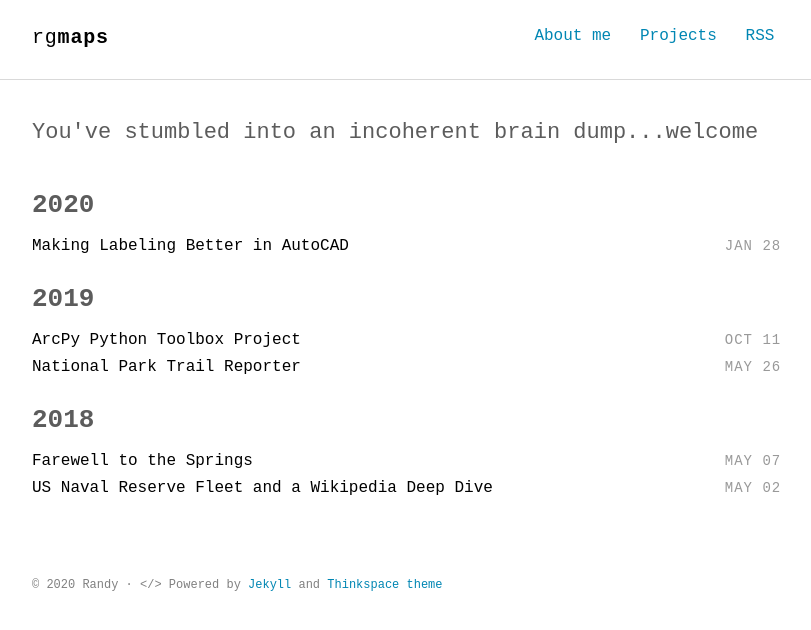
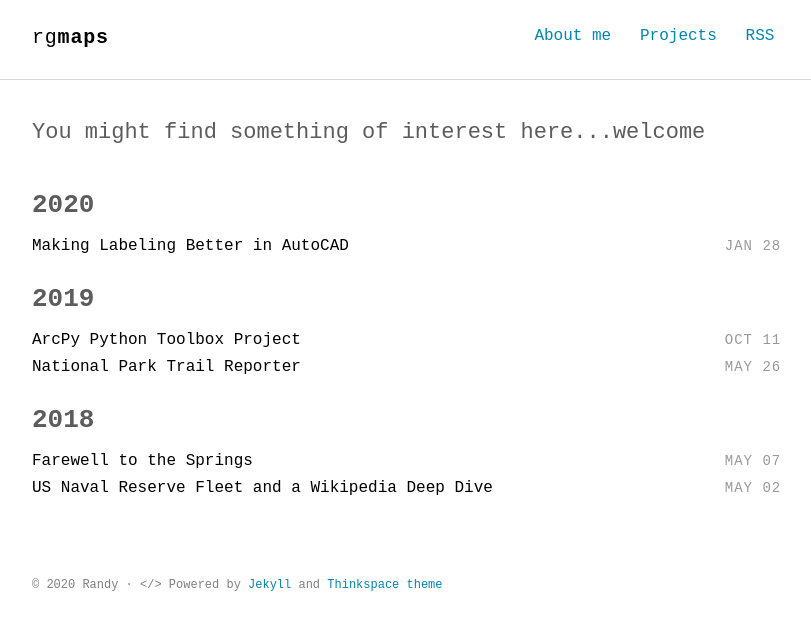
Before and after one commit to rgmaps/rgmaps.github.io, a Jekyll site: the page built from index.html, in a window 1280 px wide. Shown: the top 630 px of the page, without its empty margins (232-1043 px from the left). Built offline with Jekyll 4.4.1, drawn with Linux system fonts in a browser that asks for light colours; some web fonts are replaced.

Commit message:
made some site hcanges

```diff
--- a/_config.yml
+++ b/_config.yml
@@ -1,7 +1,7 @@
 # Site settings
 title_left    : "rg"
 title_right   : "maps" # default: ""
-description   : "sure"
+description   : "maps, cad and things"
 keywords      : "mapping, cad, blog"
 url           : https://rgmaps.com # site url
 baseurl       : "" # apply repo name like "/myproject" if used under gh-pages branch, else (under master branch) just leave empty/blank
--- a/_includes/intro.html
+++ b/_includes/intro.html
@@ -1,5 +1,5 @@
 <section class="intro">
   <div class="container">
-    <p class="lead">You've stumbled into an incoherent brain dump...welcome</p>
+    <p class="lead">You might find something of interest here...welcome</p>
   </div>
 </section>
```
